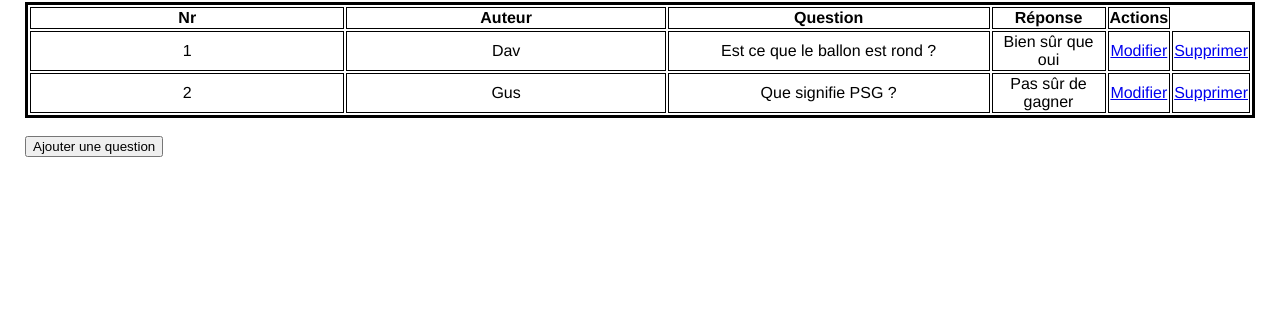
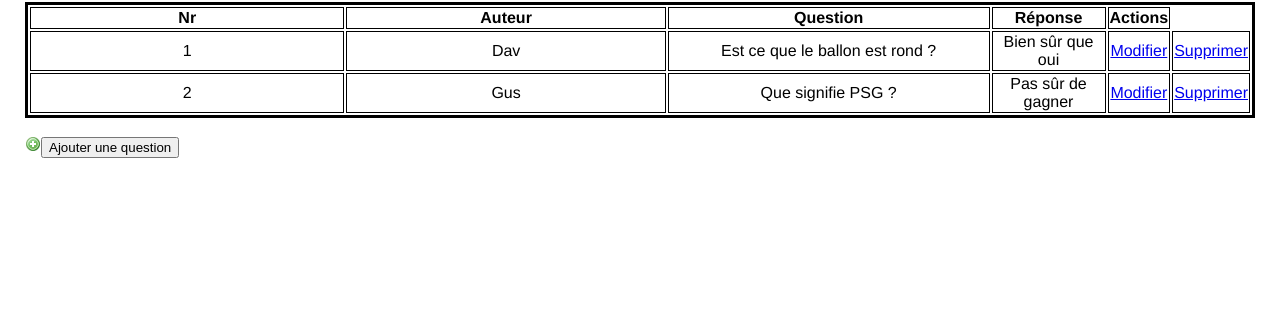
Before and after one commit to QuinteroAgustin/m2l, a PHP site: page /liste/liste.php in a window 1280 px wide. Shown: the part 103-429 px from the top of the page. Run offline with PHP 8.4, Linux system fonts and the light colour scheme.

Commit message:
ajout d'un petit logo pour ajout des q

```diff
--- a/liste/liste.php
+++ b/liste/liste.php
@@ -26,5 +26,5 @@
         </tr>
     </table>
     <br>
-    <form action="ajouter.php"><button type="submit" class="btn btn-primary">Ajouter une question</button></form>
+    <img src="../img/add.png" alt="add" form action="ajouter.php"><button type="submit" class="btn btn-primary">Ajouter une question</button></form>
 <?php require('../footer.php'); ?>
```
Also changed, not shown: img/add.png (added).
